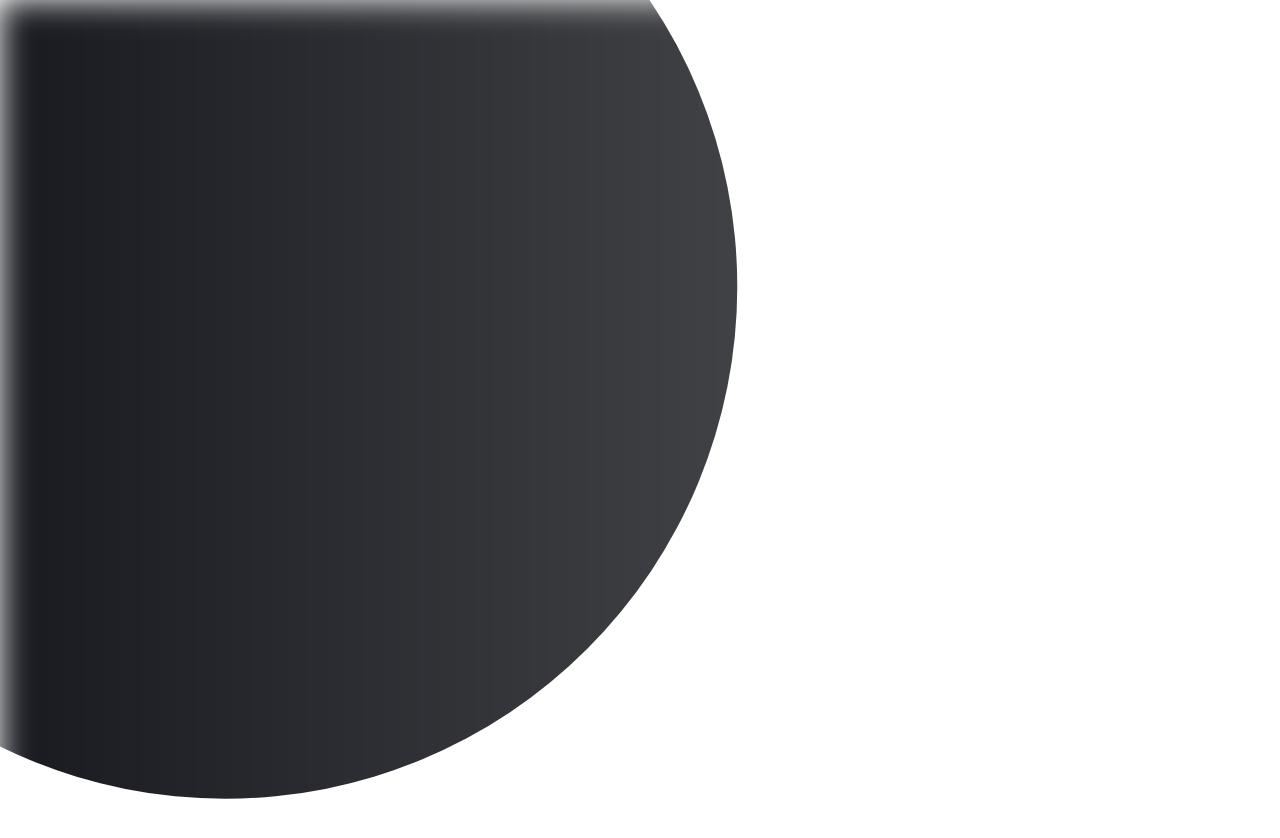
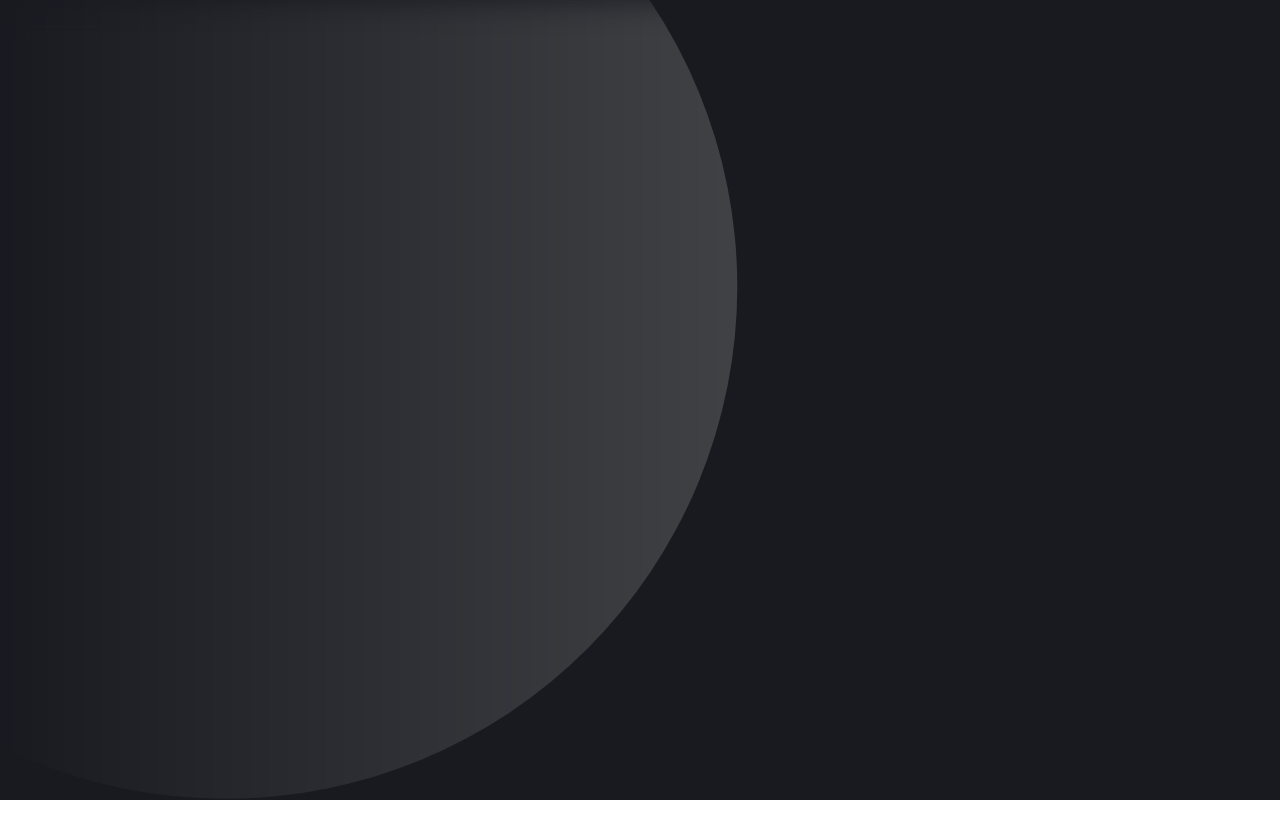
Before and after one commit to GavPri/behance-job-search, a React (Create React App) app: page / in a window 1280 px wide. Shown: the top 838 px of the page. Built offline with nearby package versions, Linux system fonts and the light colour scheme.

Commit message:
alter app background

```diff
--- a/src/App.js
+++ b/src/App.js
@@ -2,7 +2,7 @@ import GetStarted from "./pages/auth/GetStarted";
 
 function App() {
   return (
-    <div>
+    <div className="bg-dark min-h-screen min-w-screen">
       <GetStarted />
     </div>
   );
```
